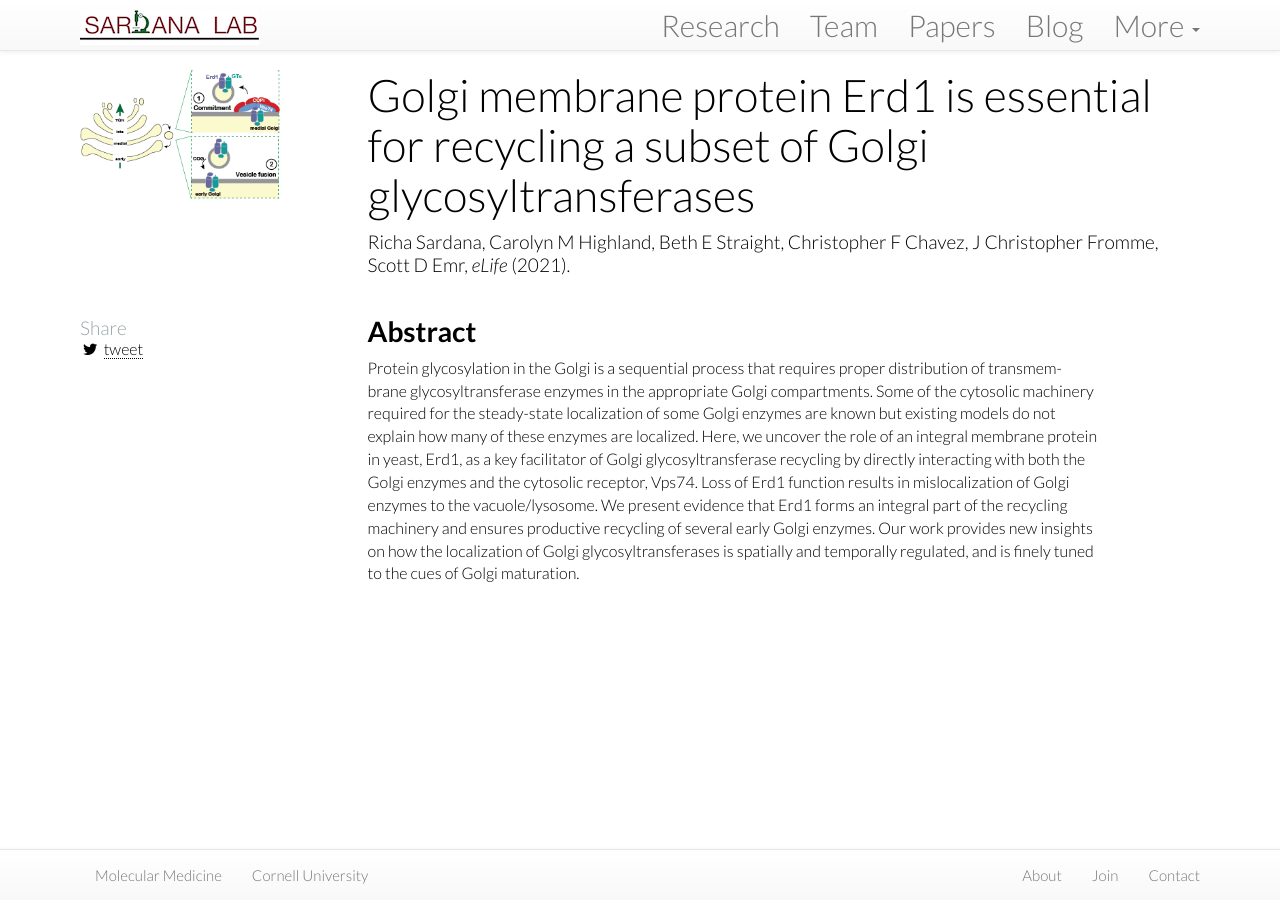
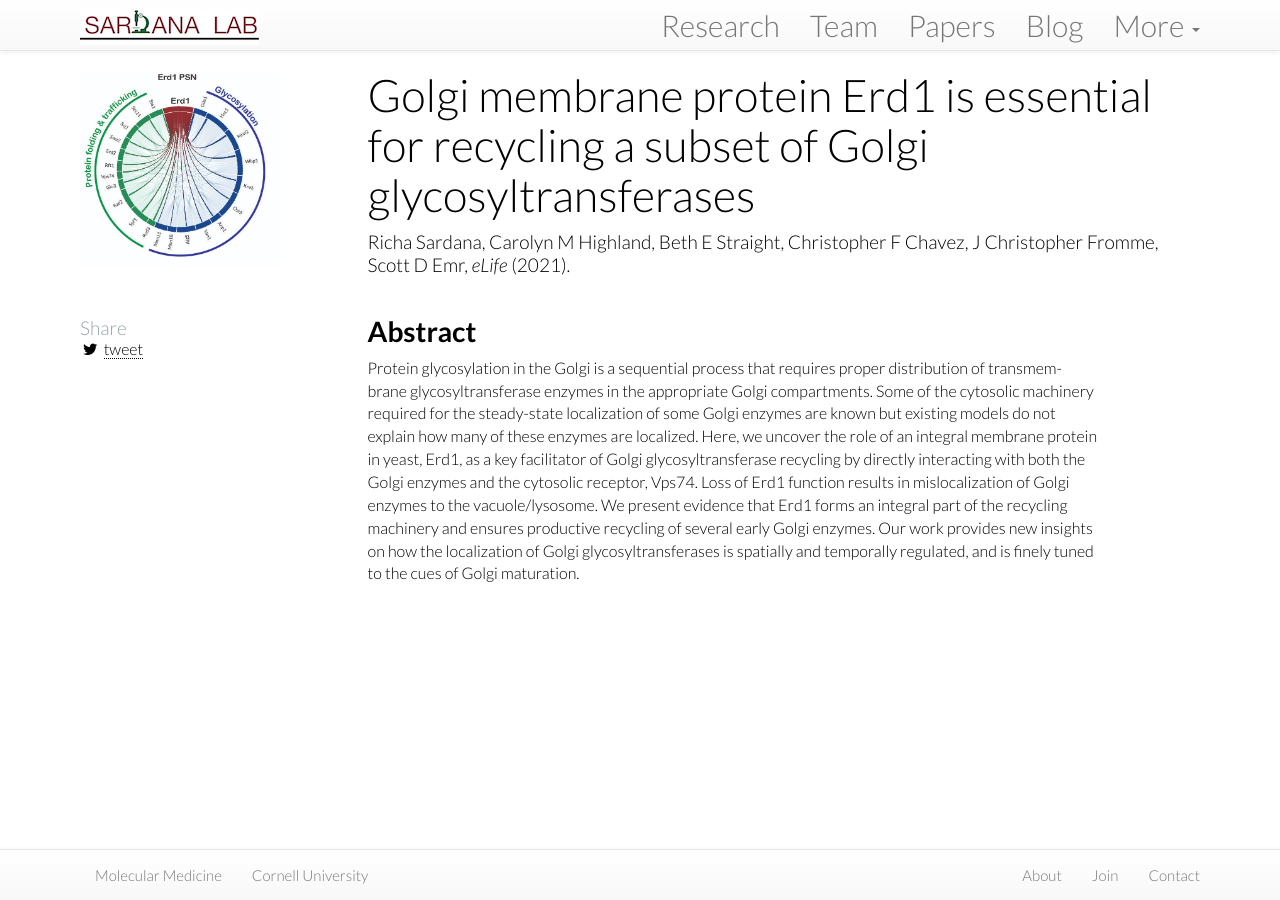
Before and after one commit to richasardana/richasardana.github.io, a Jekyll site: the page built from papers/_posts/2021-11-17-sardana-erd1.md, in a window 1280 px wide. Built offline with Jekyll 4.4.1, drawn with Linux system fonts in a browser that asks for light colours; nearby versions of some CDN libraries.

Commit message:
erd1 paper image

```diff
--- a/papers/_posts/2021-11-17-sardana-erd1.md
+++ b/papers/_posts/2021-11-17-sardana-erd1.md
@@ -9,7 +9,7 @@ volume:
 issue:
 pages:
 authors: "Richa Sardana, Carolyn M Highland, Beth E Straight, Christopher F Chavez, J Christopher Fromme, Scott D Emr"
-image: /assets/images/papers/2021-sardana-elife.png
+image: /assets/images/papers/2021-sardana-elife.jpg
 redirect_from:
 fulltext:
 pdflink:
```
Also changed, not shown: assets/images/papers/2021-sardana-elife.jpg (added).
